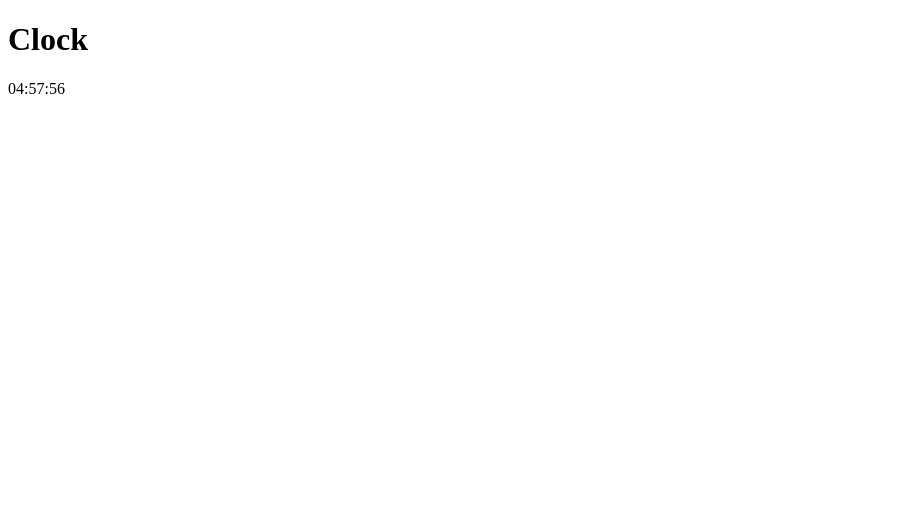
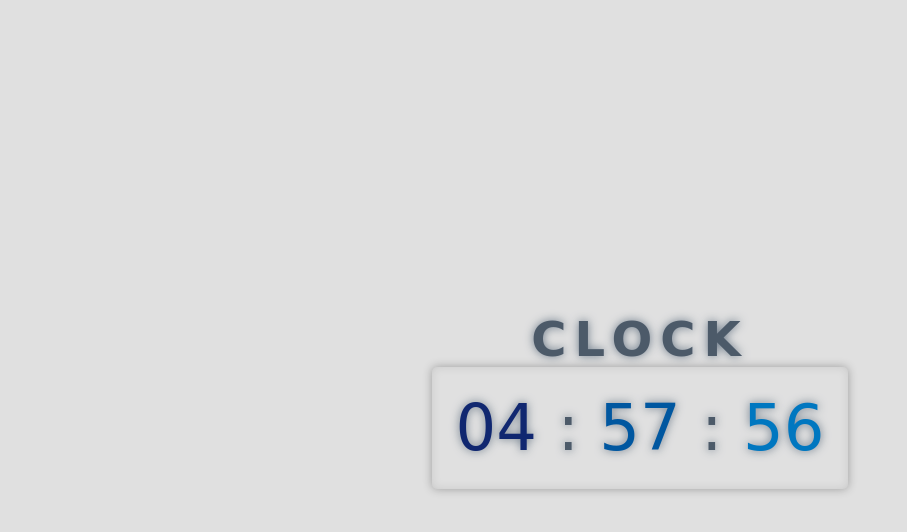
Before and after one commit to FerGv/clock, a plain HTML site: page index.html in a window 1280 px wide. Shown: the whole page, without its empty margins (0-907 px from the left). Drawn offline with Linux system fonts and the light colour scheme; a web font is replaced by a local one.

Commit message:
Add styles

```diff
--- a/css/app.css
+++ b/css/app.css
@@ -0,0 +1,44 @@
+*, *::before, *::after {
+  box-sizing: border-box;
+  margin: 0;
+  padding: 0;
+  font-family: 'Redressed', cursive;
+}
+
+body {
+  background-color: #E0E0E0;
+  height: 100vh;
+  display: flex;
+  flex-direction: column;
+  justify-content: center;
+  align-items: center;
+}
+
+h1 {
+  font-size: 3rem;
+  color: #4C5A69;
+  text-shadow: 0 0 10px #6C7A89;
+  letter-spacing: 0.5rem;
+}
+
+.clock {
+  border-radius: 5px;
+  box-shadow: 0 0 10px rgba(0, 0, 0, 0.3),
+              inset 0 0 10px rgba(0, 0, 0, 0.1);
+  color: #4C5A69;
+  font-size: 4rem;
+  padding: 1.5rem;
+  text-shadow: 0 0 10px #6C7A89;
+}
+
+.hour {
+  color: #102770;
+}
+
+.minute {
+  color: #0057A0;
+}
+
+.second {
+  color: #0077C0;
+}
--- a/index.html
+++ b/index.html
@@ -5,13 +5,23 @@
   <meta name="viewport" content="width=device-width, initial-scale=1.0">
   <title>Clock</title>
 
+  <!-- GOOGLE FONT -->
+  <link rel="preconnect" href="https://fonts.gstatic.com">
+  <link href="https://fonts.googleapis.com/css2?family=Redressed&display=swap" rel="stylesheet">
+
   <!-- CSS -->
   <link rel="stylesheet" href="/css/app.css">
 </head>
 <body>
-  <h1>Clock</h1>
+  <h1>CLOCK</h1>
 
-  <div class="clock"></div>
+  <div class="clock">
+    <span class="hour"></span>
+    <span class="colon">:</span>
+    <span class="minute"></span>
+    <span class="colon">:</span>
+    <span class="second"></span>
+  </div>
 
   <!-- JS -->
   <script src="/js/app.js"></script>
--- a/js/app.js
+++ b/js/app.js
@@ -1,4 +1,6 @@
-const clock = document.querySelector('.clock');
+const hourWrapper = document.querySelector('.hour');
+const minuteWrapper = document.querySelector('.minute');
+const secondWrapper = document.querySelector('.second');
 const SECOND = 1000;
 
 /**
@@ -19,7 +21,10 @@ function getTime() {
   const minute = formatTwoDigits(now.getMinutes());
   const second = formatTwoDigits(now.getSeconds());
 
-  clock.textContent = `${hour}:${minute}:${second}`;
+  // clock.textContent = `${hour}:${minute}:${second}`;
+  hourWrapper.textContent = hour;
+  minuteWrapper.textContent = minute;
+  secondWrapper.textContent = second;
 }
 
 setInterval(getTime, SECOND);
```
